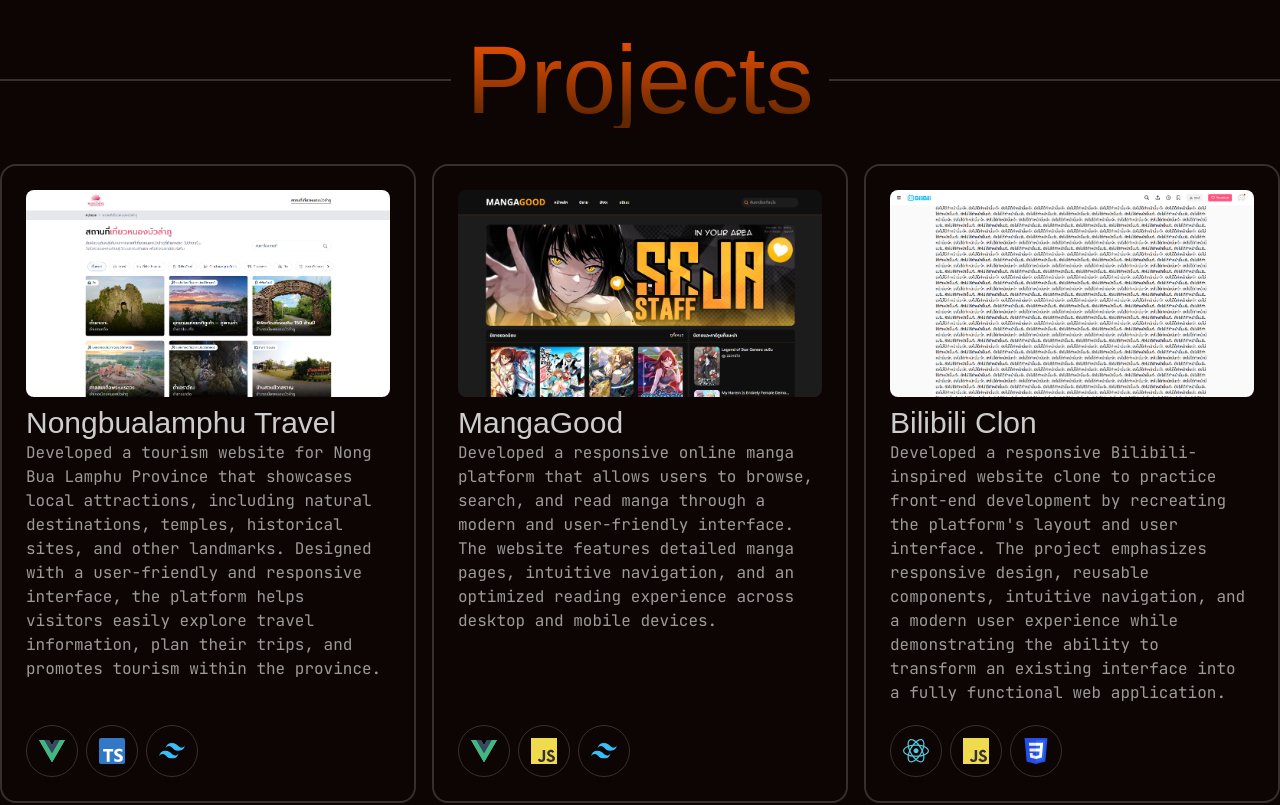
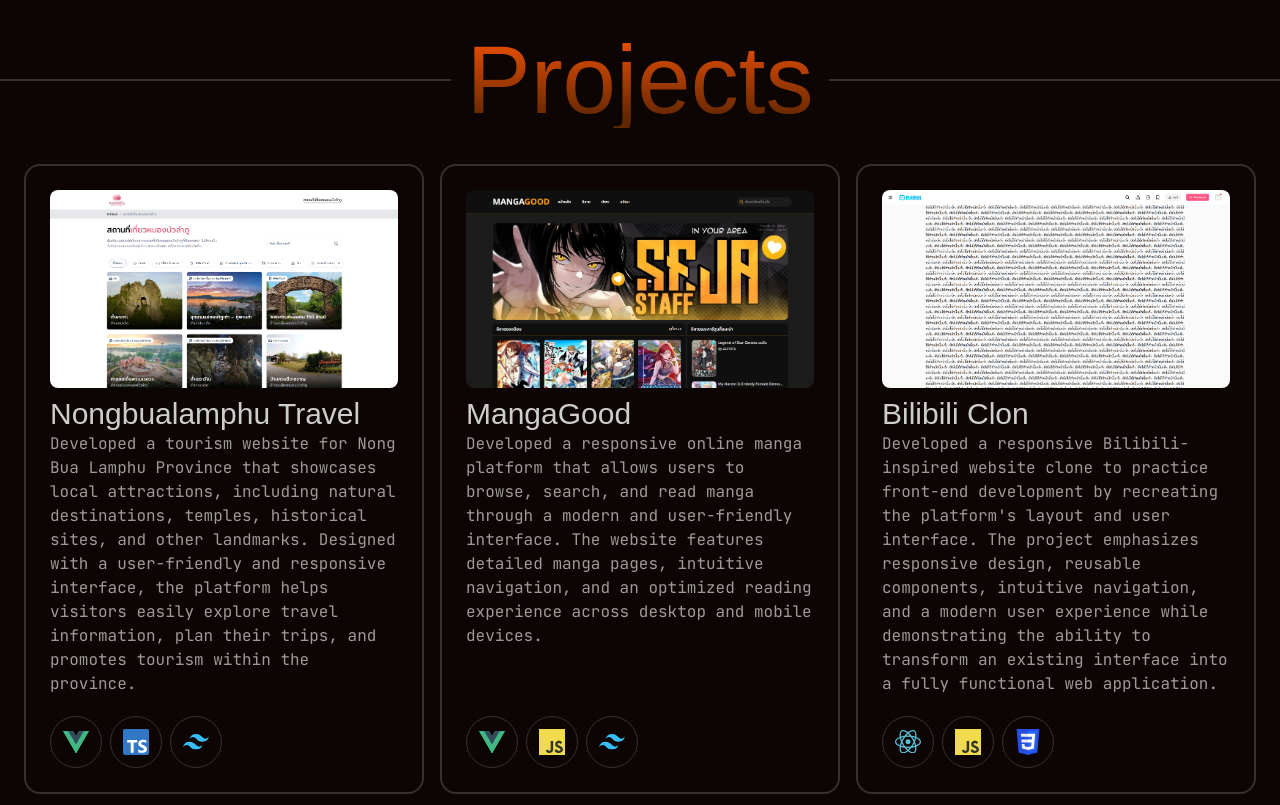
Before and after one commit to lnwkit007/PROFILE-ME, a Vue app: page / in a window 1280 px wide. Shown: the part 2480-3285 px from the top of the page. Built offline with nearby package versions, Linux system fonts and the light colour scheme; a web font is replaced by a local one.

Commit message:
Update responsvie components Projects.

```diff
--- a/src/components/Projects.vue
+++ b/src/components/Projects.vue
@@ -123,7 +123,7 @@
       <div class="border border-[#352F2D] w-full"></div>
     </div>
 
-    <div class="grid xl:grid-cols-3 py-9 mx-auto max-w-330 gap-4">
+    <div class="grid grid-cols-1 sm:grid-cols-2 lg:grid-cols-3 px-2 sm:px-3 md:px-4 lg:px-6 pt-6 lg:py-9 mx-auto max-w-330 gap-4">
       <a
         v-for="project in projectLists"
         :href="project.path"
```
